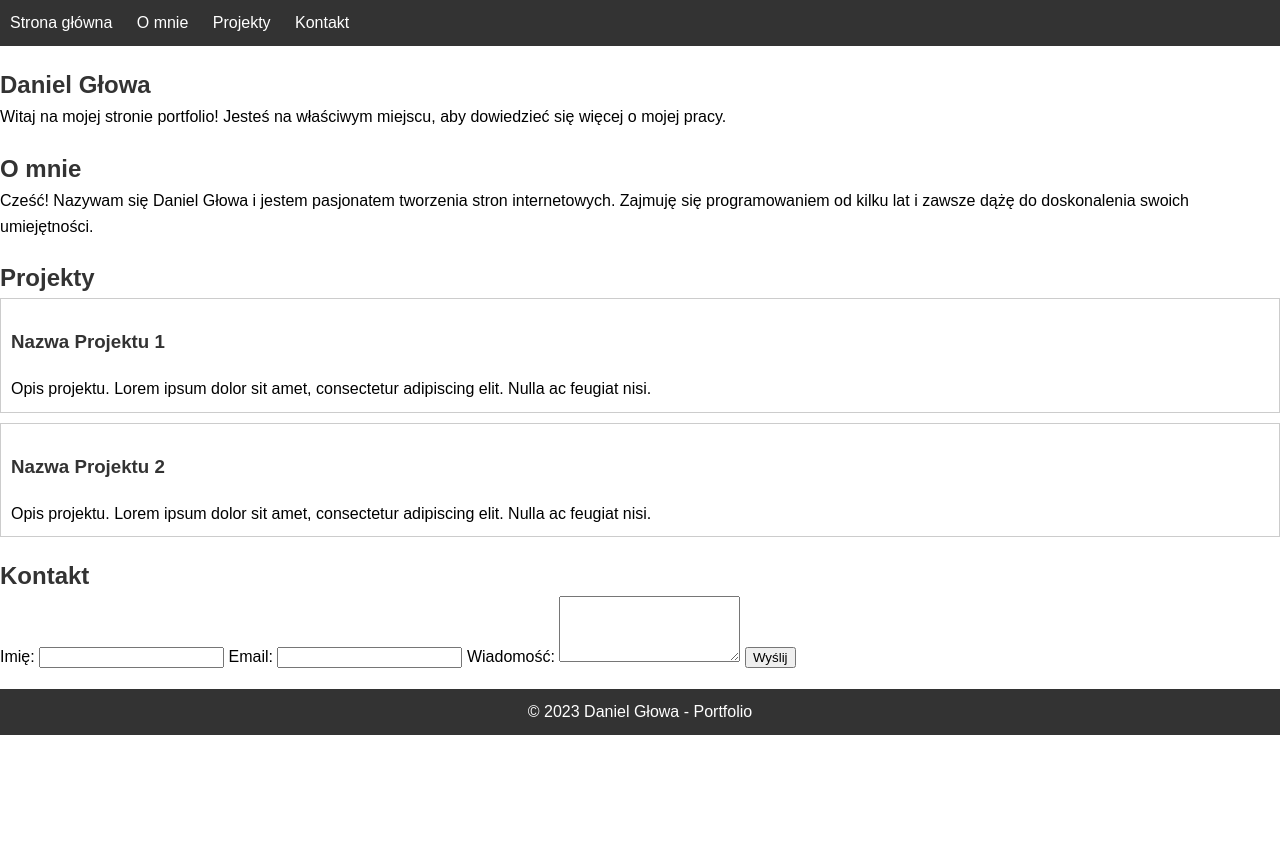
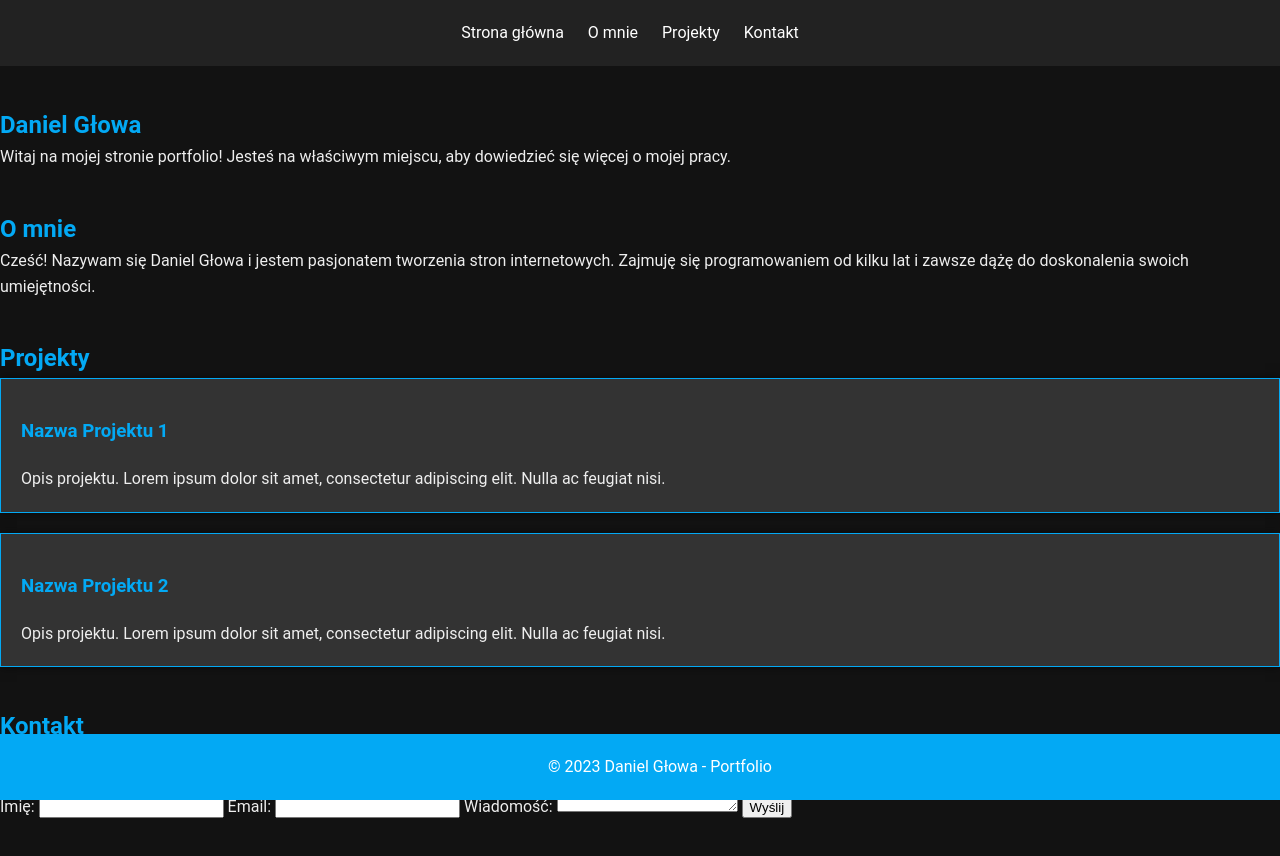
Before and after one commit to TheGloww/thegloww.github.io, a plain HTML site: page index.html in a window 1280 px wide. Before the commit the page ends 800 px from the top, so only its background shows below. Drawn offline with Linux system fonts and the light colour scheme.

Commit message:
Update styles.css

```diff
--- a/styles.css
+++ b/styles.css
@@ -4,22 +4,9 @@ body, h1, h2, p, ul, li {
 }
 
 body {
-    font-family: 'Arial', sans-serif;
-    line-height: 1.6;
-}
-
-nav {
-    background-color: #333;
-body, h1, h2, p, ul, li {
-    margin: 0;
-    padding: 0;
-}
-
-/* Podstawowe style strony */
-body {
     font-family: 'Roboto', 'Arial', sans-serif;
     line-height: 1.6;
-    background-color: #111;
+    background-color: #121212;
     color: #eee;
 }
 
@@ -49,11 +36,11 @@ section {
 }
 
 h1, h2, h3 {
-    color: #4af7ff;
+    color: #03a9f4;
 }
 
 .project {
-    border: 1px solid #4af7ff;
+    border: 1px solid #03a9f4;
     padding: 20px;
     margin-bottom: 20px;
     background-color: #333;
@@ -61,9 +48,7 @@ h1, h2, h3 {
 }
 
 footer {
-    clear: both;
-    float: left;
-    background-color: #222;
+    background-color: #03a9f4;
     color: #fff;
     text-align: center;
     padding: 20px;
@@ -71,42 +56,3 @@ footer {
     bottom: 0;
     width: 100%;
 }
-
-    color: #fff;
-    padding: 10px;
-}
-
-nav ul {
-    list-style: none;
-}
-
-nav ul li {
-    display: inline;
-    margin-right: 20px;
-}
-
-a {
-    color: #fff;
-    text-decoration: none;
-}
-
-section {
-    margin: 20px 0;
-}
-
-h1, h2, h3 {
-    color: #333;
-}
-
-.project {
-    border: 1px solid #ccc;
-    padding: 10px;
-    margin-bottom: 10px;
-}
-
-footer {
-    background-color: #333;
-    color: #fff;
-    text-align: center;
-    padding: 10px;
-}
```
